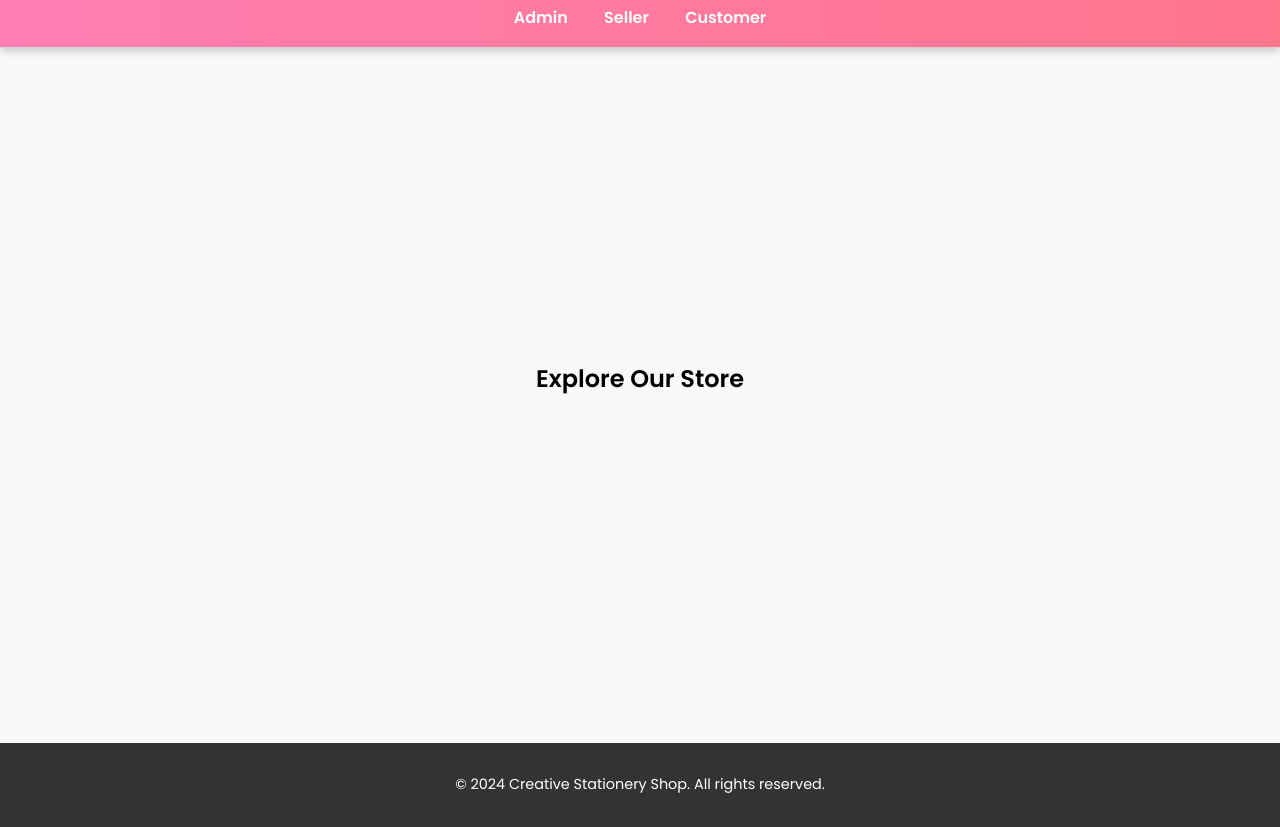
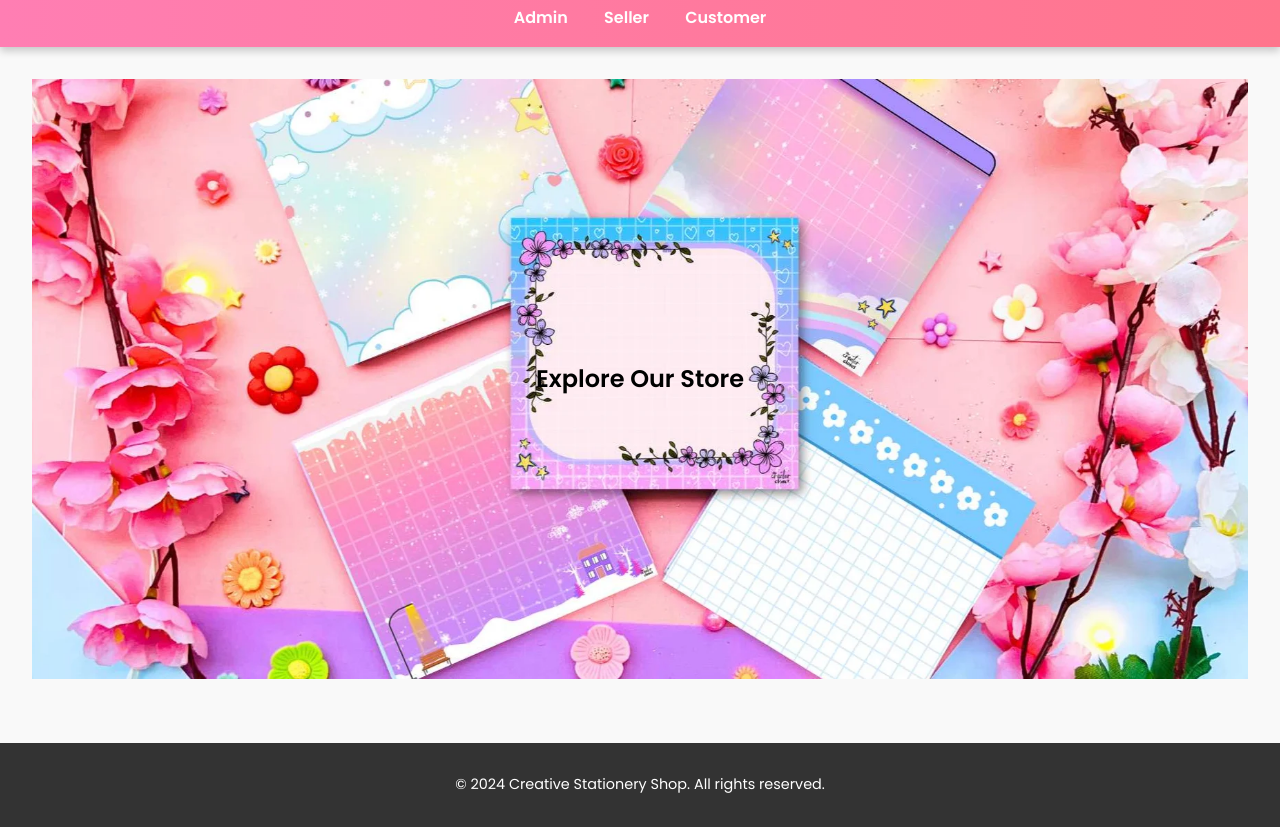
Before and after one commit to Rambhupal03/WebDevelopmentIntership, a plain HTML site: page index.html in a window 1280 px wide. Shown: the part 70-897 px from the top of the page. Drawn offline with Linux system fonts and the light colour scheme.

Commit message:
Create style.css for my-project GitHub Pages

```diff
--- a/style.css
+++ b/style.css
@@ -118,7 +118,7 @@ body {
     background: #ff4583;
   }
   .Home {
-    background-image: url("/WebDevelopmentAssignment/images/slider_1.jpg");
+    background-image: url("slider_1.jpg");
     color: black;
     height: 600px;
     width: 100%;
```
